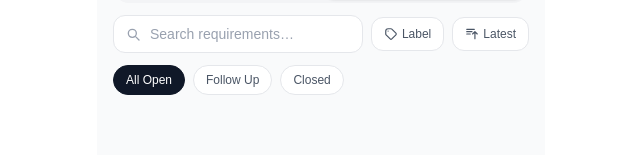
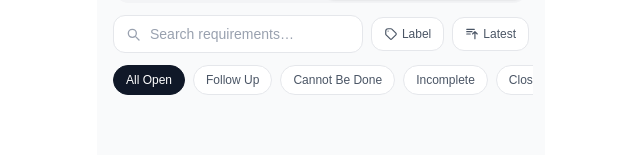
Before and after one commit to sidextron92/req_flow_system, a Next.js app: page / in a window 1280 px wide. Shown: the part 260-415 px from the top of the page, without its empty margins (319-959 px from the left). Built offline with nearby package versions, Linux system fonts and the light colour scheme.

Commit message:
Split Req for me Closed filter into Cannot Be Done, Incomplete, Closed

```diff
--- a/app/page.tsx
+++ b/app/page.tsx
@@ -82,9 +82,11 @@ const BY_ME_FILTERS: FilterDef[] = [
 ];
 
 const FOR_ME_FILTERS: FilterDef[] = [
-  { key: "all_open",  label: "All Open" },
-  { key: "follow_up", label: "Follow Up" },
-  { key: "closed",    label: "Closed" },
+  { key: "all_open",       label: "All Open" },
+  { key: "follow_up",      label: "Follow Up" },
+  { key: "cannot_be_done", label: "Cannot Be Done" },
+  { key: "incomplete",     label: "Incomplete" },
+  { key: "closed",         label: "Closed" },
 ];
 
 const BY_ME_STATUS_SETS: Record<FilterKey, Set<string>> = {
@@ -93,9 +95,11 @@ const BY_ME_STATUS_SETS: Record<FilterKey, Set<string>> = {
 };
 
 const FOR_ME_STATUS_SETS: Record<FilterKey, Set<string>> = {
-  all_open:  new Set(["OPEN", "IN_PROCESS"]),
-  follow_up: new Set(["REVIEW_FOR_COMPLETION"]),
-  closed:    new Set(["COMPLETED", "INCOMPLETE", "PARTIALLY_COMPLETE", "CANNOT_BE_DONE"]),
+  all_open:       new Set(["OPEN", "IN_PROCESS"]),
+  follow_up:      new Set(["REVIEW_FOR_COMPLETION"]),
+  cannot_be_done: new Set(["CANNOT_BE_DONE"]),
+  incomplete:     new Set(["INCOMPLETE", "PARTIALLY_COMPLETE"]),
+  closed:         new Set(["COMPLETED"]),
 };
 
 type SortOption = "deadline_asc" | "created_desc";
```
